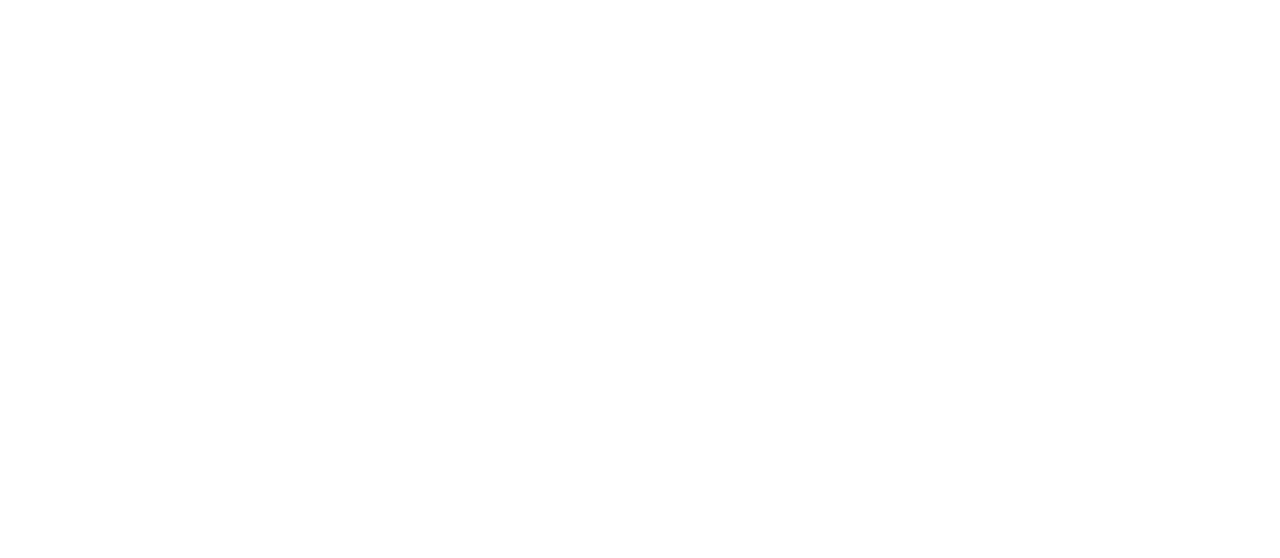
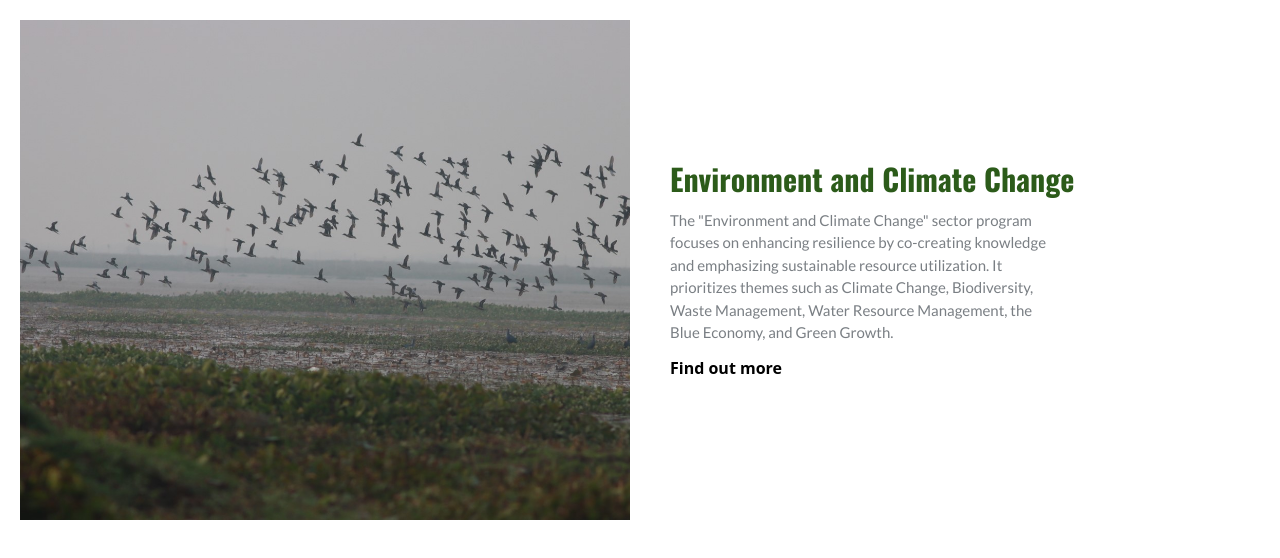
Before and after one commit to coderismail22/project-cnrs-client, a React (Vite) app: page / in a window 1280 px wide. Shown: the top 558 px of the page. Built offline with nearby package versions, Linux system fonts and the light colour scheme; a web font is replaced by a local one.

Commit message:
change cardname to homecard

```diff
--- a/src/components/CardWithBigImage/CardWithBigImage.jsx
+++ b/src/components/HomeCard/HomeCard.jsx
@@ -1,4 +1,4 @@
-const CardWithBigImage = () => {
+const HomeCard = () => {
   return (
     <div className="grid gap-5 md:grid-cols-2 justify-center items-center  md:flex-row md:col-span-2 p-5">
       {/* Image */}
@@ -31,4 +31,4 @@
   );
 };
 
-export default CardWithBigImage;
+export default HomeCard;
--- a/src/pages/Home/Home/Home.jsx
+++ b/src/pages/Home/Home/Home.jsx
@@ -1,11 +1,11 @@
-// import CardWithBigImage from "../../../components/CardWithBigImage/CardWithBigImage";
 // import HeroSection from "../HeroSection/HeroSection";
+import HomeCard from "../../../components/HomeCard/HomeCard";
 
 const Home = () => {
   return (
     <div>
       {/* <HeroSection /> */}
-      {/* <CardWithBigImage /> */}
+      <HomeCard />
     </div>
   );
 };
```
